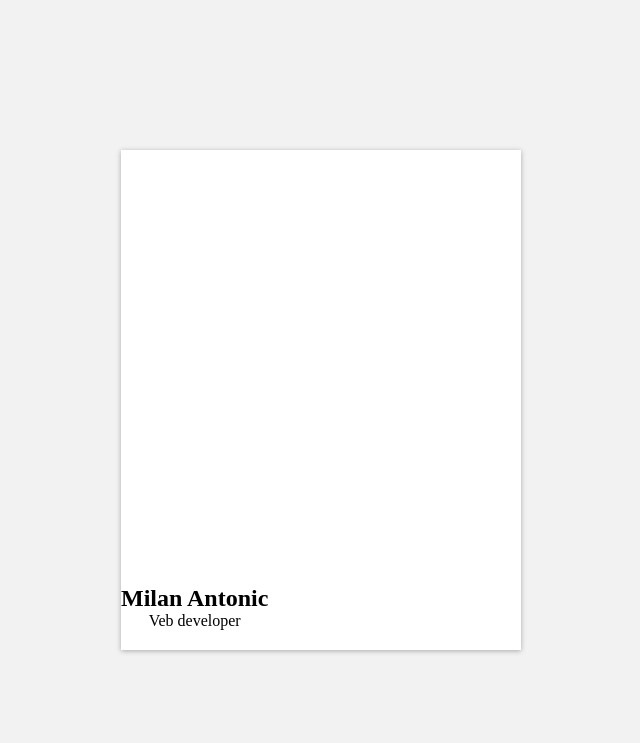
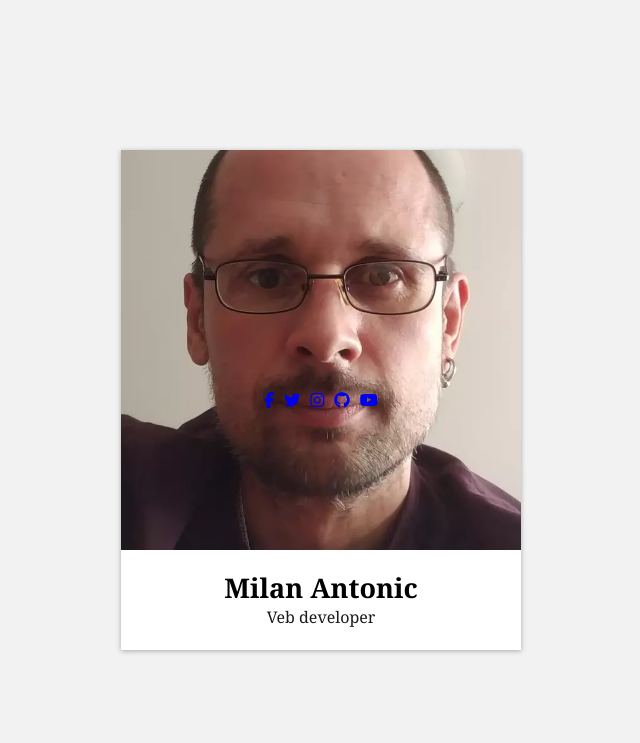
Before and after one commit to milan978gh/animated-profile-card, a plain HTML site: page index.html in a window 1280 px wide. Shown: the whole page, without its empty margins (319-959 px from the left). Drawn offline with Linux system fonts and the light colour scheme.

Commit message:
css update

```diff
--- a/css/styles.css
+++ b/css/styles.css
@@ -1,6 +1,8 @@
 *{
     margin: 0;
     padding: 0;
+    font-family: Georgia, Times New Roman, sans-serif;
+
 }
 
 html,body{
@@ -9,6 +11,7 @@
     place-items: center;
     text-align: center;
     background: #f2f2f2;
+
 }
 
 .container{
@@ -19,10 +22,12 @@
     background: #fff;
     box-shadow: 0 1px 5px 0 rgba(0, 0, 0, .3);
     transition: 0.3s ease-out;
+
 }
 
 .container:hover{
     box-shadow: 0 1px 35px 0 rgba(0, 0, 0, .3);
+
 }
 
 .container .image{
@@ -34,6 +39,7 @@
     left: 0;
     z-index: 1;
     transform: translateY(-100px);
+
 }
 
 .image img{
@@ -41,10 +47,12 @@
     width: 100%;
     object-fit: cover;
     transition: opacity 0.3s ease-out;
+
 }
 
 .container:hover .image img{
     opacity: 0.7;
+
 }
 
 .container .content{
@@ -52,12 +60,46 @@
     height: 100%;
     width: 100%;
     background: #fff;
-    z-index: 2;
+
 }
 
 .content .info{
     position: absolute;
     bottom: 20px;
     text-align: center;
+    width: 100%;
+    line-height: 26px;
 
 }
+
+.info h2{
+    font-size: 27px;
+    margin: 3px 0;
+
+}
+
+.info span{
+    color: #1a1a1a;
+
+}
+
+.container ul{
+    display: flex;
+    position: absolute;
+    top: 50%;
+    left: 50%;
+    transform: translate(-50%, -50%);
+    z-index: 1;
+    list-style: none;
+
+}
+
+.container ul li{
+    margin: 0 5px;
+
+}
+
+ul li a{
+    display: block;
+
+}
```
